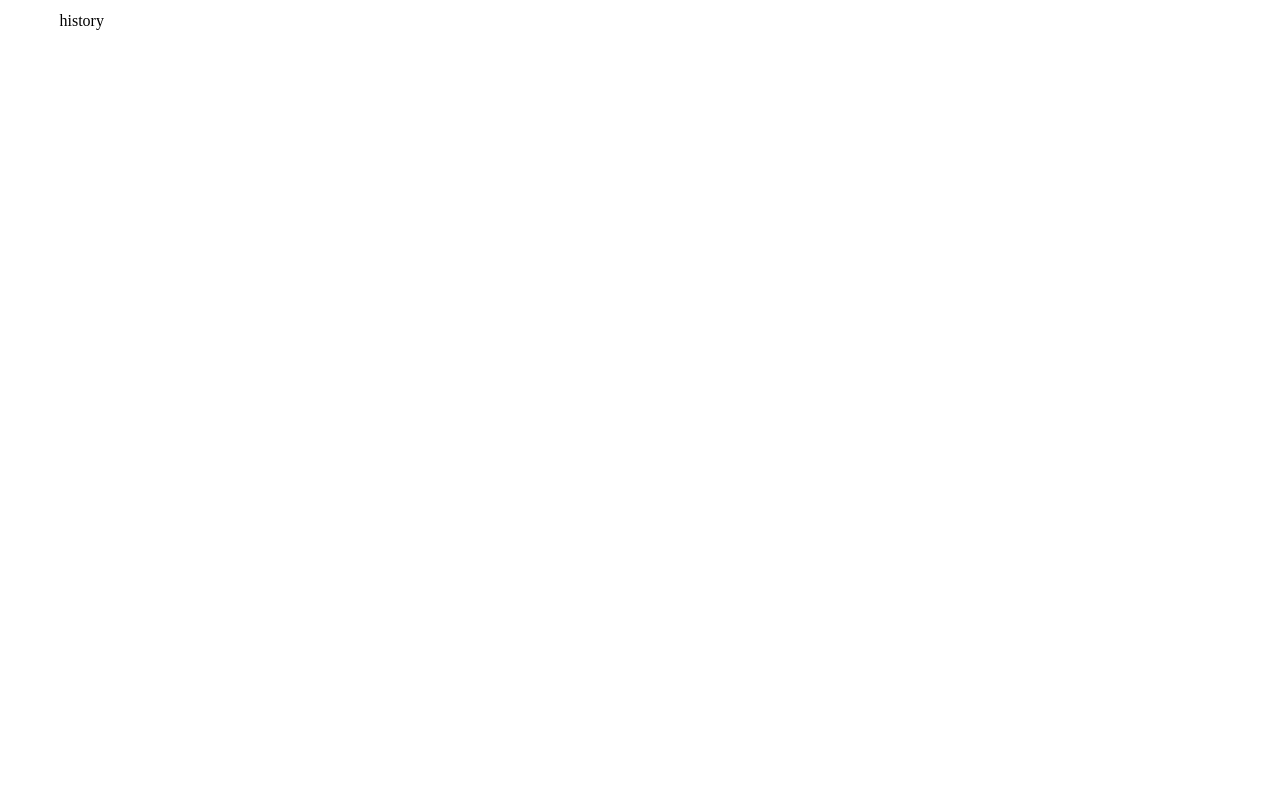
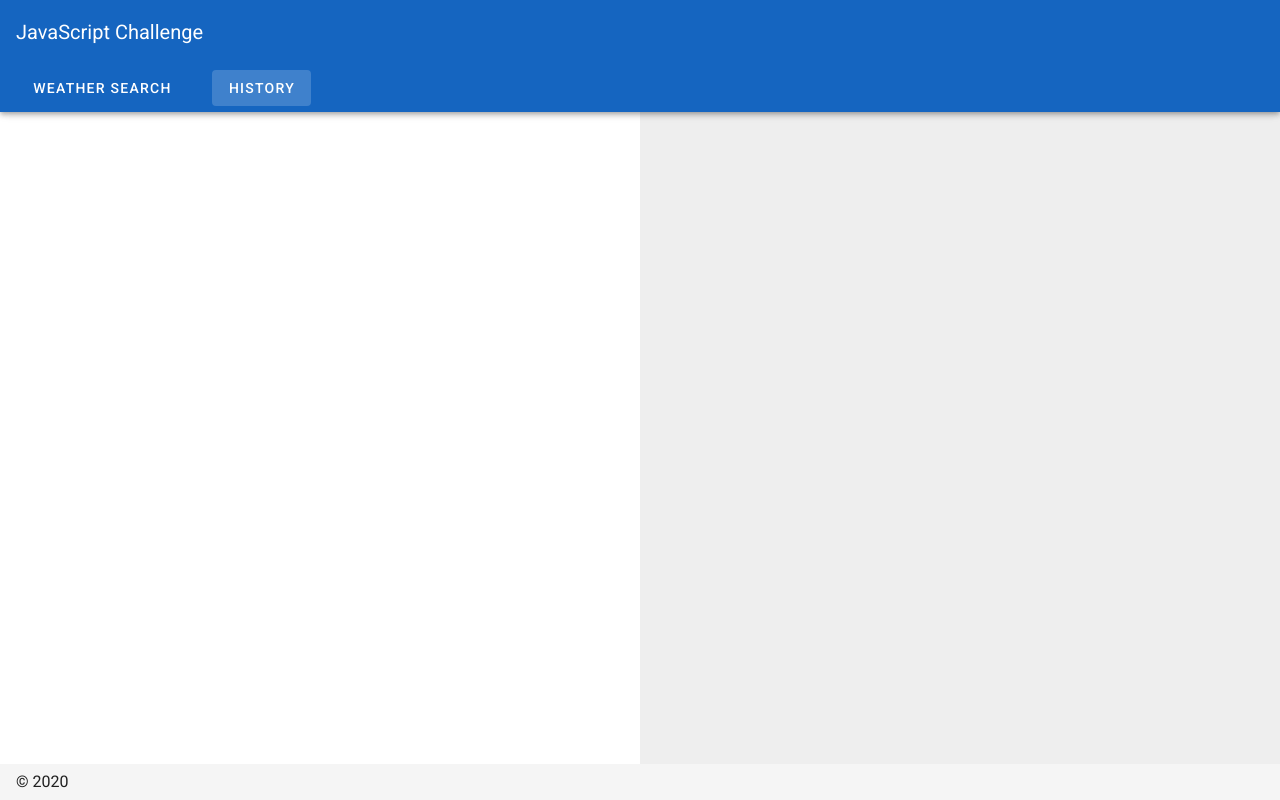
Before and after one commit to EnglishAdam/arctic_shores_vue_nuxt, a Nuxt app: page /history in a window 1280 px wide. Built offline with nearby package versions, Linux system fonts and the light colour scheme.

Commit message:
Updated pages

```diff
--- a/pages/history.vue
+++ b/pages/history.vue
@@ -1,15 +1,63 @@
 <template>
-  <v-container>
-    <v-row>
-      <v-col>
-        history
+  <v-container v-if="!$vuetify.breakpoint.smAndDown" fill-height fluid class="pa-0 align-start">
+    <v-row no-gutters class="fill-height" align="start" justify="center">
+      <v-col cols="6">
+        <history />
+      </v-col>
+      <!-- Left Column -->
+
+      <v-col class="fill-height grey lighten-3" cols="6">
+        <pixijs :search="getLastSelected" />
+      </v-col>
+      <!-- Right Column -->
+    </v-row>
+  </v-container>
+  <!--
+    Medium and large devices
+  -->
+
+  <v-container v-else fill-height fluid class="pa-0 align-start">
+    <v-row no-gutters>
+      <v-col cols="12">
+        <history />
+        {{ $vuetify.breakpoint.smAndDown }}
       </v-col>
     </v-row>
+    <!-- Top Row -->
+
+    <v-divider></v-divider>
+
+    <v-row no-gutters class="fill-height grey lighten-3">
+      <v-col cols="12">
+        <pixijs :search="getLastSelected" />
+      </v-col>
+    </v-row>
+    <!-- Top Row -->
   </v-container>
+  <!--
+    Small devices and below
+  -->
 </template>
 
 <script>
+import { mapGetters } from 'vuex'
+import History from '~/components/History.vue'
+import Pixijs from '~/components/Pixijs.vue'
+
 export default {
+  layout: 'main',
+
+  components: {
+    History,
+    Pixijs
+  },
+
+  computed: {
+    ...mapGetters({
+      getLastSelected: 'weather/getLastSelected'
+    })
+  },
+
   head() {
     return {
       title: 'Search History',
--- a/pages/search.vue
+++ b/pages/search.vue
@@ -3,12 +3,11 @@
     <v-row no-gutters class="fill-height" align="start" justify="center">
       <v-col cols="6">
         <search-form />
-        {{ $vuetify.breakpoint.smAndDown }}
       </v-col>
       <!-- Left Column -->
 
-      <v-col class="fill-height" cols="6">
-        <pixijs />
+      <v-col class="fill-height grey lighten-3" cols="6">
+        <pixijs :search="getLastSearch" />
       </v-col>
       <!-- Right Column -->
     </v-row>
@@ -26,9 +25,11 @@
     </v-row>
     <!-- Top Row -->
 
-    <v-row no-gutters class="fill-height">
+    <v-divider></v-divider>
+
+    <v-row no-gutters class="fill-height grey lighten-3">
       <v-col cols="12">
-        <pixijs />
+        <pixijs :search="getLastSearch" />
       </v-col>
     </v-row>
     <!-- Top Row -->
@@ -39,13 +40,22 @@
 </template>
 
 <script>
+import { mapGetters } from 'vuex'
 import SearchForm from '~/components/SearchForm.vue'
 import Pixijs from '~/components/Pixijs.vue'
 
 export default {
+  layout: 'main',
+
   components: {
     SearchForm,
     Pixijs
+  },
+
+  computed: {
+    ...mapGetters({
+      getLastSearch: 'weather/getLastSearch'
+    })
   },
 
   head() {
```
